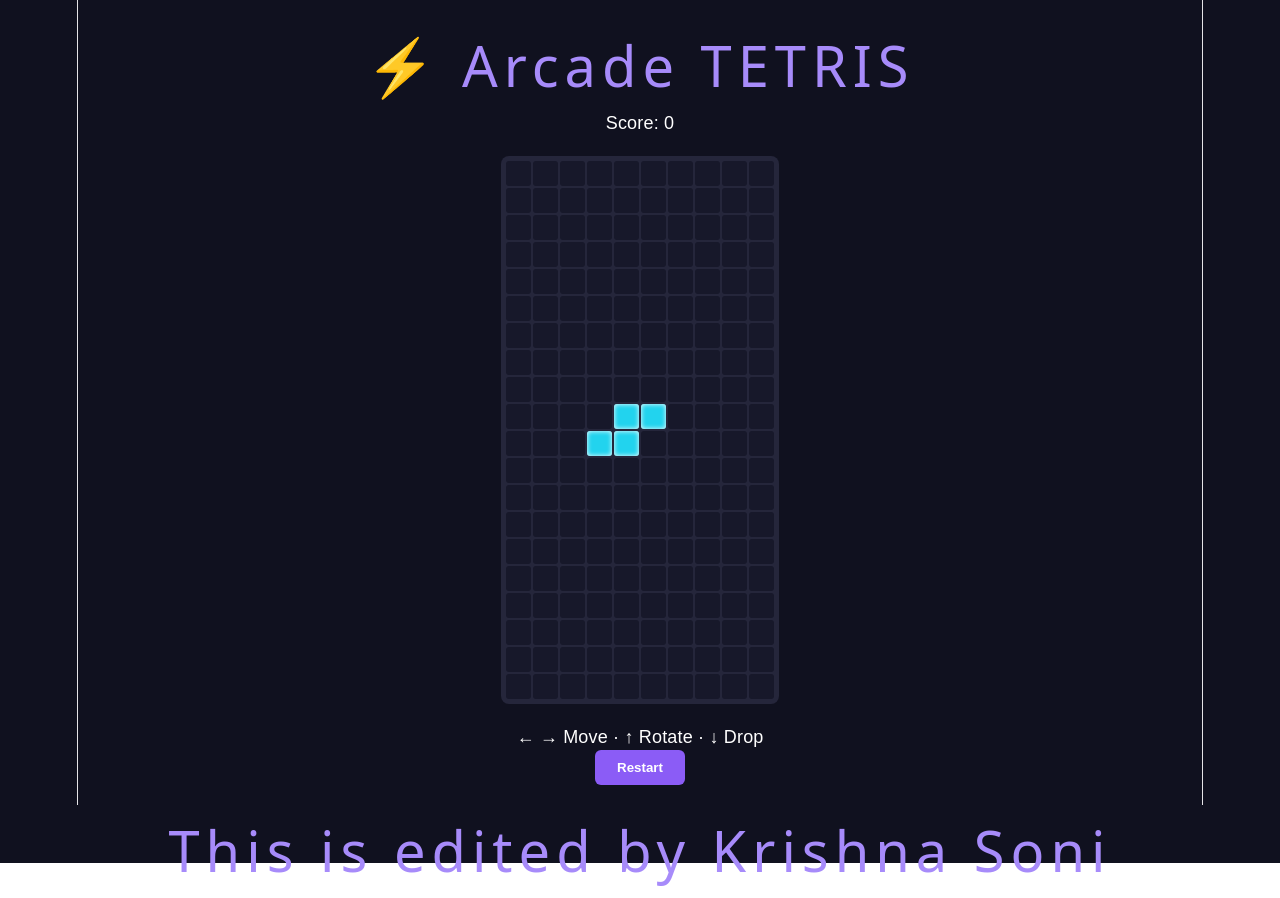
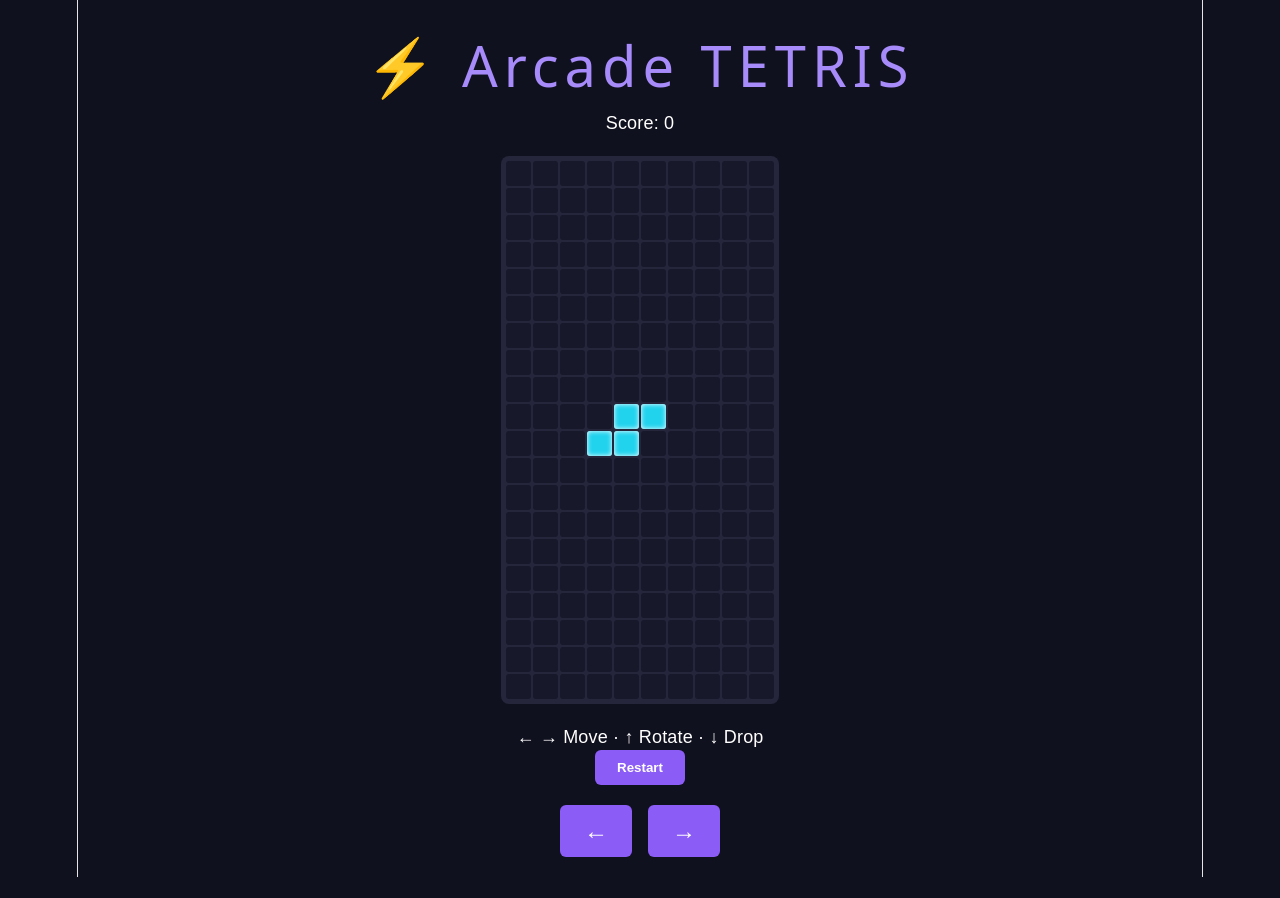
Before and after one commit to df-batch2026/tetris, a React (Vite) app in the folder tetris/: page / in a window 1280 px wide. Shown: the top 898 px of the page. Built offline with nearby package versions, Linux system fonts and the light colour scheme.

Commit message:
Add move controls for block manipulation in the game

```diff
--- a/tetris/src/App.css
+++ b/tetris/src/App.css
@@ -42,4 +42,18 @@ button {
   font-weight: bold;
 }
 
+.move-controls {
+  display: flex;
+  justify-content: center;
+  gap: 16px;
+  margin: 20px auto 0;
+}
+
+.move-controls button {
+  min-width: 72px;
+  min-height: 52px;
+  font-size: 24px;
+  touch-action: manipulation;
+}
+
 /* button:hover { background: #7c3aed; } */
--- a/tetris/src/App.jsx
+++ b/tetris/src/App.jsx
@@ -93,6 +93,14 @@ export default function App() {
       <button onClick={() => { setBoard(emptyBoard()); setPiece(randomPiece()); setScore(0); }}>
         Restart
       </button>
+      <div className="move-controls" aria-label="Block movement controls">
+        <button type="button" aria-label="Move block left" onClick={() => move(-1, 0)}>
+          ←
+        </button>
+        <button type="button" aria-label="Move block right" onClick={() => move(1, 0)}>
+          →
+        </button>
+      </div>
     </main>
   );
 }
```
